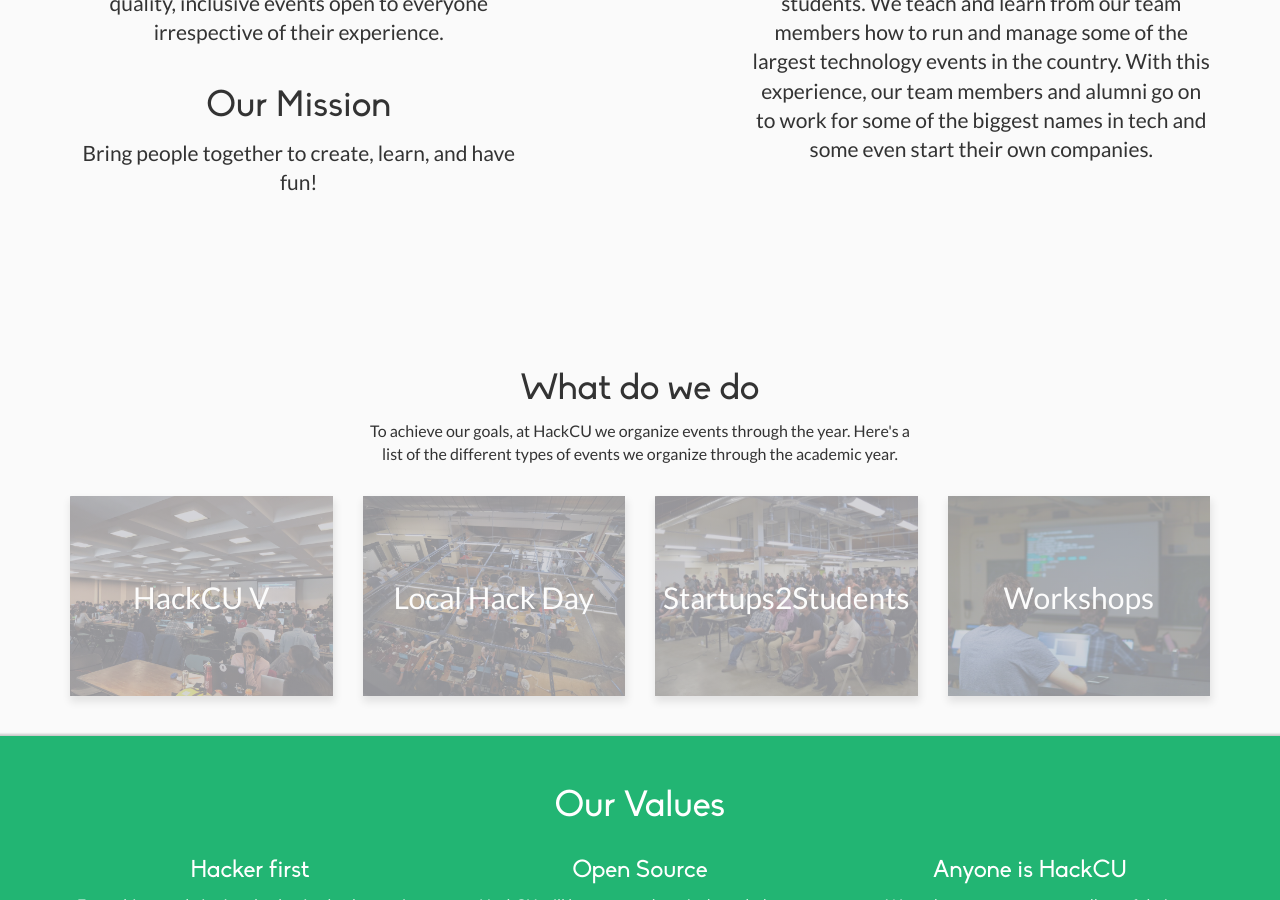
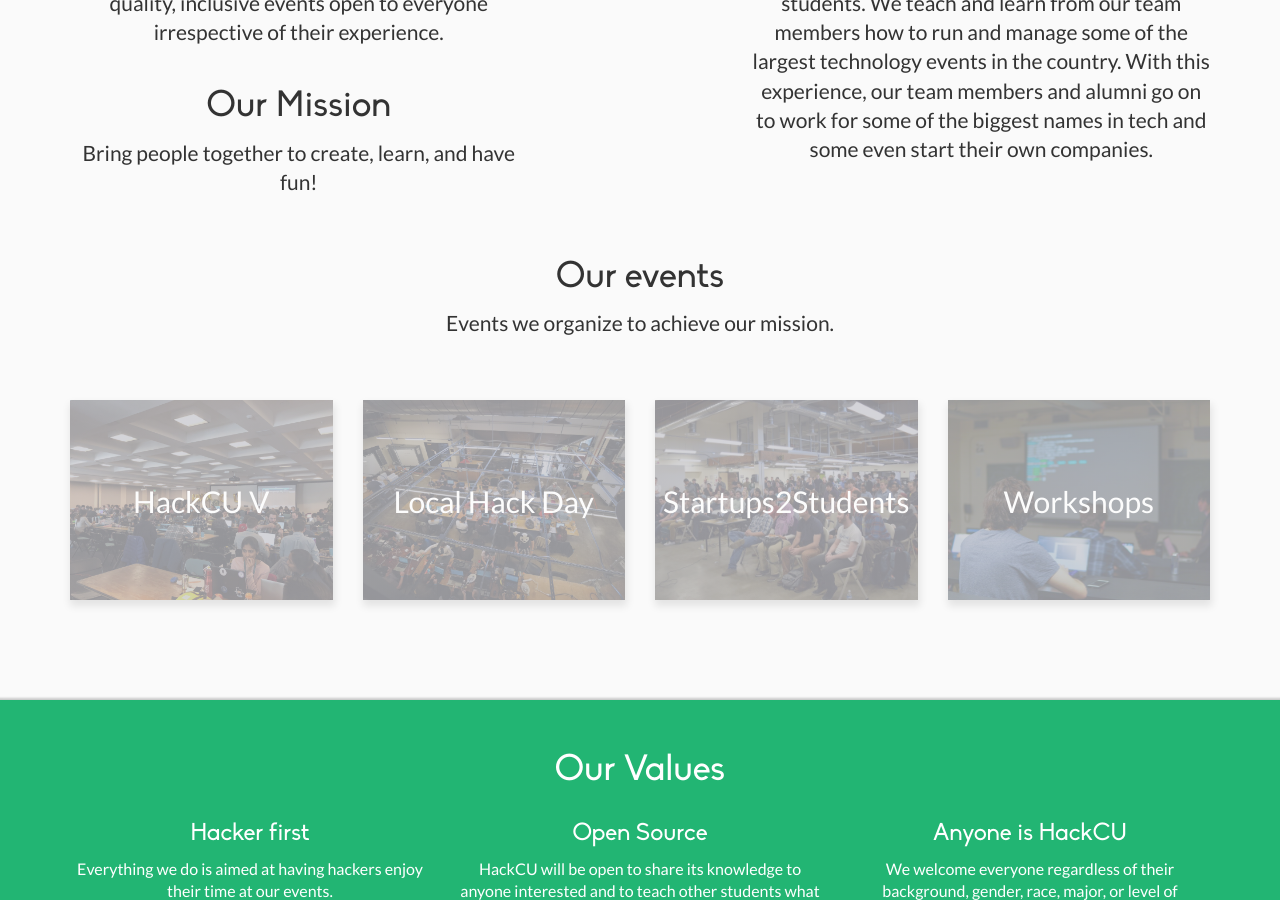
Before and after one commit to HackCU/team, a Jekyll site: the page built from index.html, in a window 1280 px wide and 900 px high, scrolled down 494 px. Built offline with Jekyll 4.4.1, drawn with Linux system fonts in a browser that asks for light colours; nearby versions of some CDN libraries.

Commit message:
move events into header

```diff
--- a/_config.yml
+++ b/_config.yml
@@ -32,7 +32,7 @@
 companies-description: "HackCU helps set up its team members for great careers in technology. We pride ourselves on teaching
     our team members how to be great employees and founders. Below is a list of some of the companies our team members and alumni
     have gone on to intern at, work for, or found."
-events-description: "To achieve our goals, at HackCU we organize events through the year. Here's a list of the different types of events we organize through the academic year."
+events-description: "Events we organize to achieve our mission."
 
 # Social media + community variables
 twitter: hackcu
--- a/_includes/events.html
+++ /dev/null
@@ -1,19 +0,0 @@
-<section class="events">
-    <div class="container">
-        <h1>What do we do</h1>
-        <div class="row">
-        <p class="col-md-6 col-md-offset-3">{{ site.events-description}}</p>
-        </div>
-        <div class="row auto-clear">
-        {% for event in site.data.events %}
-            <div class="col-md-3" >
-                <a href="{{event.url}}" target="_blank">
-                    <div class="image" style='background: linear-gradient(rgba(97, 98 ,116 , .5), rgba(97, 98 ,116 , .5)), url("{{event.img-src}}") no-repeat center center/cover'>
-                        <span>{{event.title}}</span>
-                    </div>
-                </a>
-            </div>
-        {% endfor %}
-        </div>
-    </div>
-</section>
--- a/_includes/header.html
+++ b/_includes/header.html
@@ -17,5 +17,22 @@
 				<p class="lead">{{site.team-description}}</p>
 			</div>
 		</div>
+		<div class="row events">
+				<div class="col-md-12 text-center">
+					<h1>Our events</h1>
+					<p class="lead">{{site.events-description}}</p>
+					<div class="row auto-clear">
+					{% for event in site.data.events %}
+						<div class="col-md-3" >
+							<a href="{{event.url}}" target="_blank">
+								<div class="image" style='background: linear-gradient(rgba(97, 98 ,116 , .5), rgba(97, 98 ,116 , .5)), url("{{event.img-src}}") no-repeat center center/cover'>
+									<span>{{event.title}}</span>
+								</div>
+							</a>
+						</div>
+					{% endfor %}
+					</div>
+				</div>
+			</div>
 	</div>
 </header>
--- a/index.html
+++ b/index.html
@@ -3,7 +3,6 @@
 ---
 
 {% include header.html %}
-{% include events.html %}
 {% include values.html %}
 {% include apply.html %}
 {% include team.html %}
```
